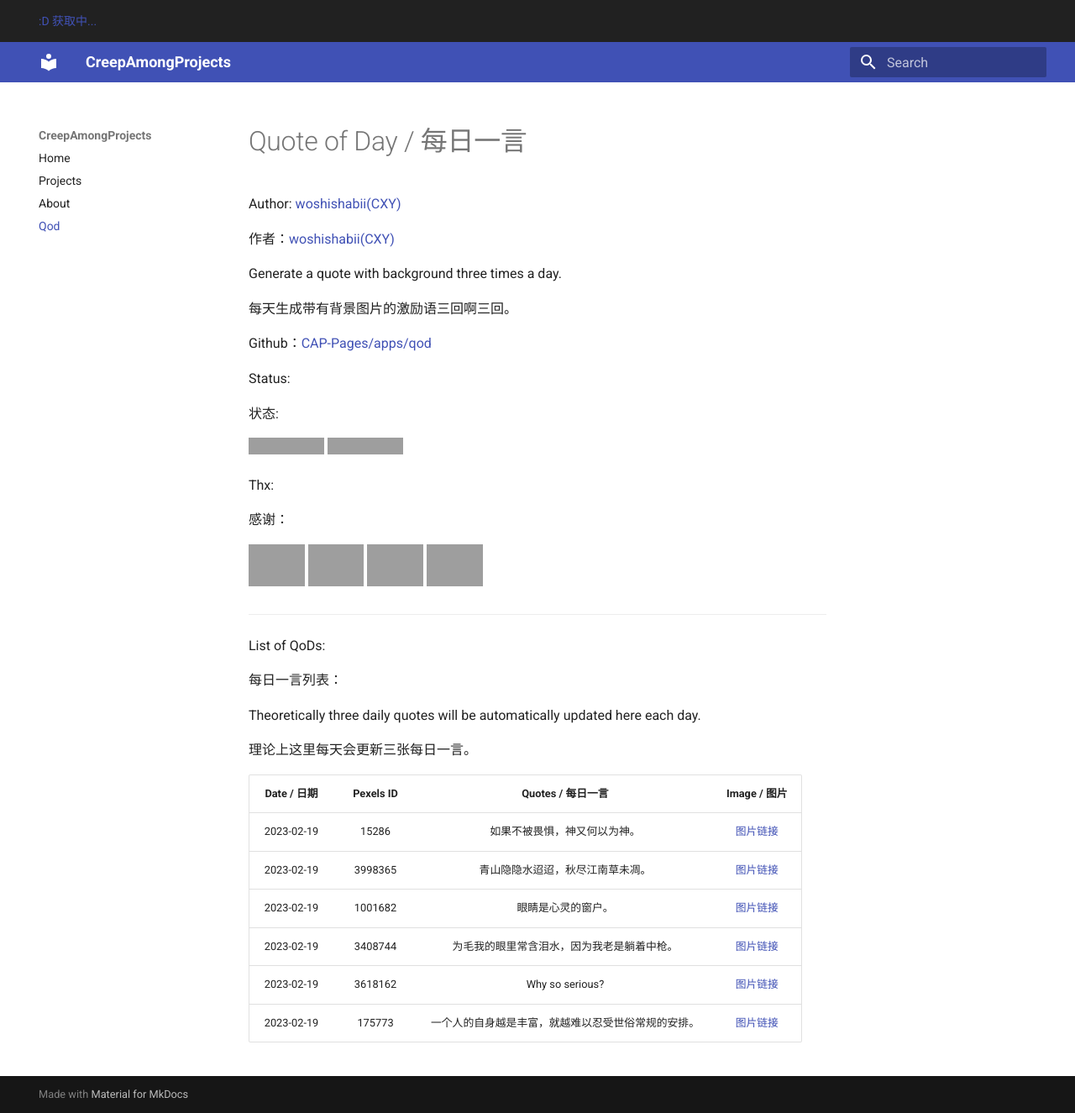
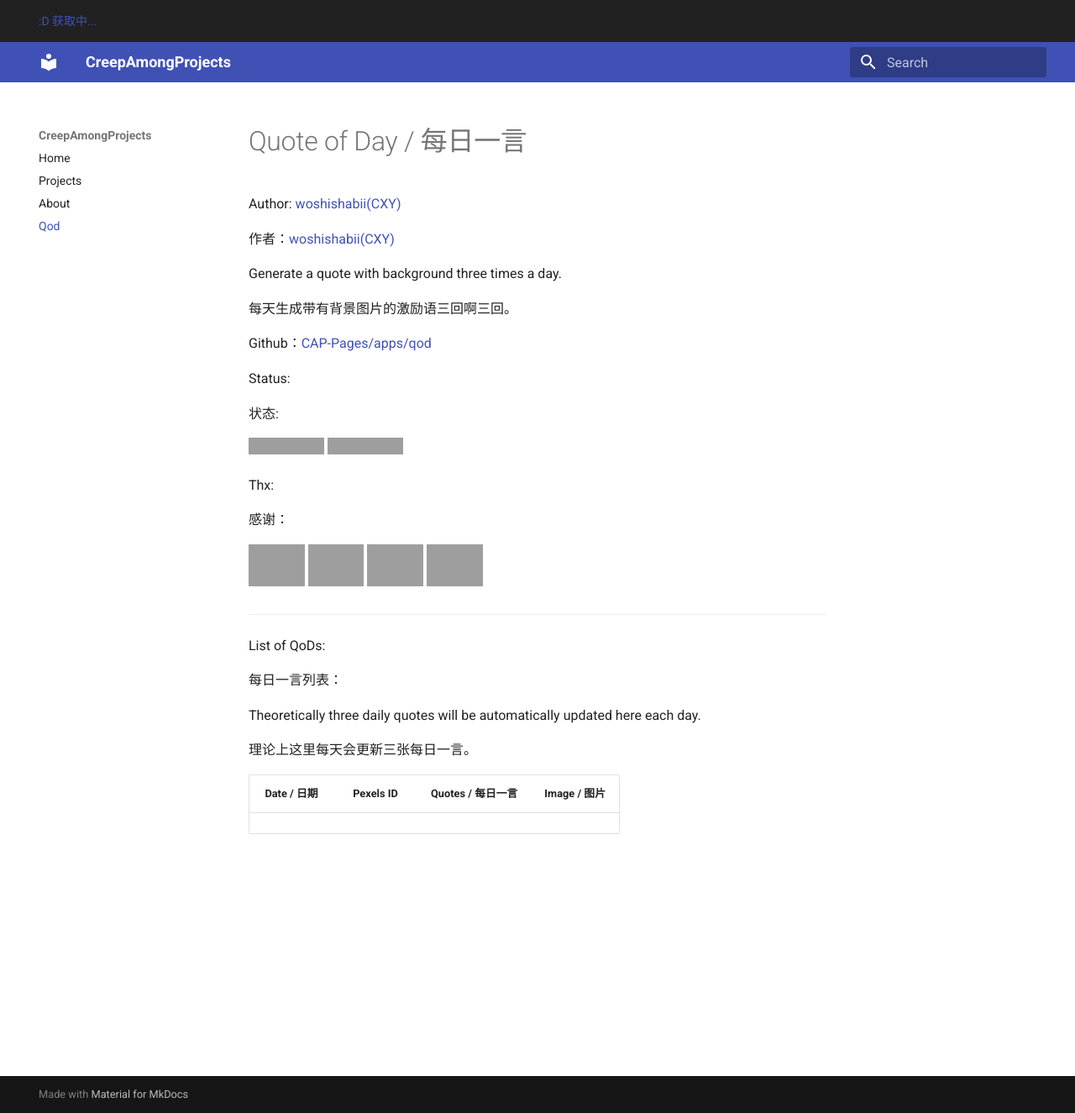
Before and after one commit to Creep-Among-Projects/CAP-Pages, an MkDocs documentation site: the page built from docs/qod.md, in a window 1280 px wide and 1325 px high, cut to the strip 0-1325 px from the top of the window. Shown: the whole strip at 84% size. Built offline with MkDocs 1.6.1 and Material for MkDocs 9.7.7, drawn with Linux system fonts in a browser that asks for light colours; comment, search, counter and statistics services are not loaded; grey boxes are pictures that could not be loaded.

Commit message:
this must be the last commit

```diff
--- a/docs/qod.md
+++ b/docs/qod.md
@@ -38,9 +38,3 @@ Theoretically three daily quotes will be automatically updated here each day.
 
 | Date / 日期 |Pexels ID|Quotes / 每日一言|Image / 图片|
 |:-----------:|:-------:|:--------------:|:----------:|
-|2023-02-19|15286|如果不被畏惧，神又何以为神。|[图片链接](./qods/15286.jpg)|
-|2023-02-19|3998365|青山隐隐水迢迢，秋尽江南草未凋。|[图片链接](./qods/3998365.jpg)|
-|2023-02-19|1001682|眼睛是心灵的窗户。|[图片链接](./qods/1001682.jpg)|
-|2023-02-19|3408744|为毛我的眼里常含泪水，因为我老是躺着中枪。|[图片链接](./qods/3408744.jpg)|
-|2023-02-19|3618162|Why so serious?|[图片链接](./qods/3618162.jpg)|
-|2023-02-19|175773|一个人的自身越是丰富，就越难以忍受世俗常规的安排。|[图片链接](./qods/175773.jpg)|
```
Also changed, not shown: docs/qods/1001682.jpg (deleted), docs/qods/15286.jpg (deleted), docs/qods/175773.jpg (deleted), docs/qods/3408744.jpg (deleted), docs/qods/3618162.jpg (deleted), docs/qods/3998365.jpg (deleted), 2 other files.
